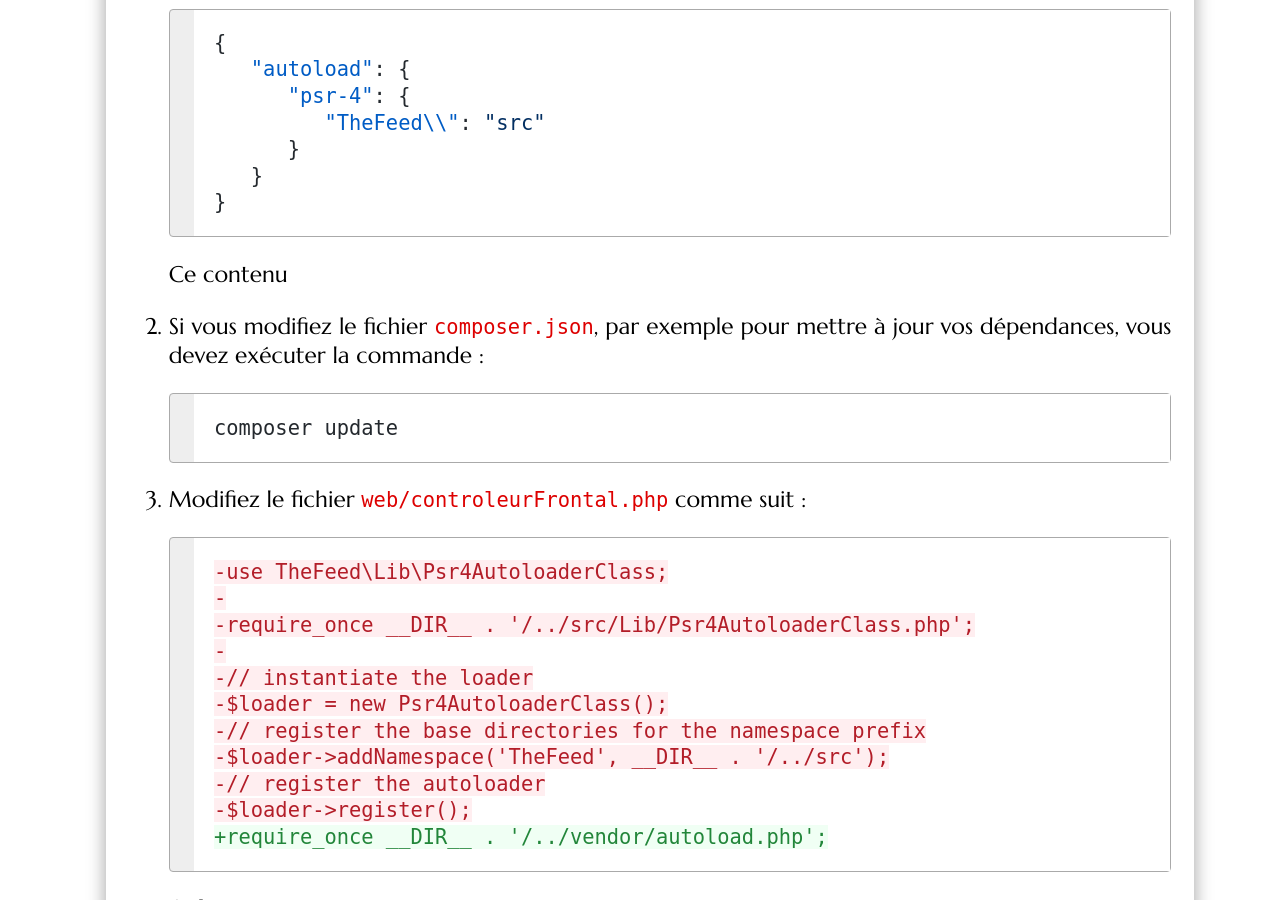
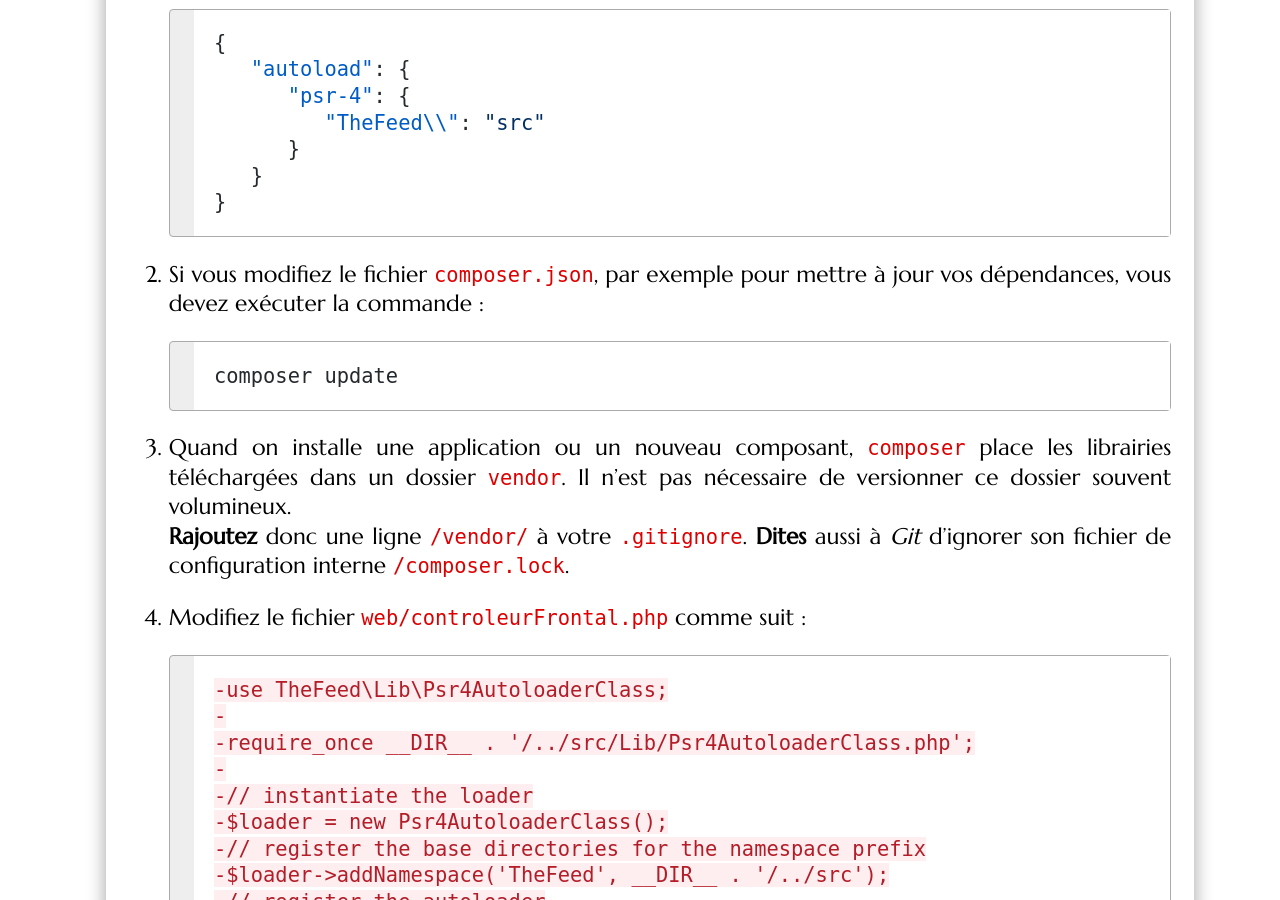
Before and after one commit to romainlebreton/R4.A.10-ComplementWeb, a Jekyll site: the page built from tutorials/tutorial1.md, in a window 1280 px wide and 900 px high, scrolled down 2393 px. Built offline with Jekyll 4.4.1, drawn with Linux system fonts in a browser that asks for light colours; some web fonts are replaced; some of the changed text lies outside the part shown.

````diff
--- a/tutorials/tutorial1.md
+++ b/tutorials/tutorial1.md
@@ -138,12 +138,17 @@ Commençons donc par remplacer notre *autoloader* `Psr4AutoloaderClass.php` par
       }
    }
    ```
-   Ce contenu
 2. Si vous modifiez le fichier `composer.json`, par exemple pour mettre à jour
    vos dépendances, vous devez exécuter la commande :
    ```bash
    composer update
    ```
+2. Quand on installe une application ou un nouveau composant, `composer` place
+   les librairies téléchargées dans un dossier `vendor`. Il n'est pas nécessaire
+   de versionner ce dossier souvent volumineux.
+   **Rajoutez** donc une ligne `/vendor/` à votre `.gitignore`. **Dites** aussi
+   à *Git* d'ignorer son fichier de configuration interne `/composer.lock`.
+
 3. Modifiez le fichier `web/controleurFrontal.php` comme suit :
 
    ```diff
@@ -355,7 +364,7 @@ Comme l'indique sa
    préférerons donc.
 
 6. Votre site doit désormais répondre correctement à une requête à l'URL
-   `web/controleurFrontal.php/`.
+   `web/controleurFrontal.php`.
 
 <!-- ??
 
````
Also changed, not shown: other parts of tutorials/tutorial1.md (+9 -5 lines).
